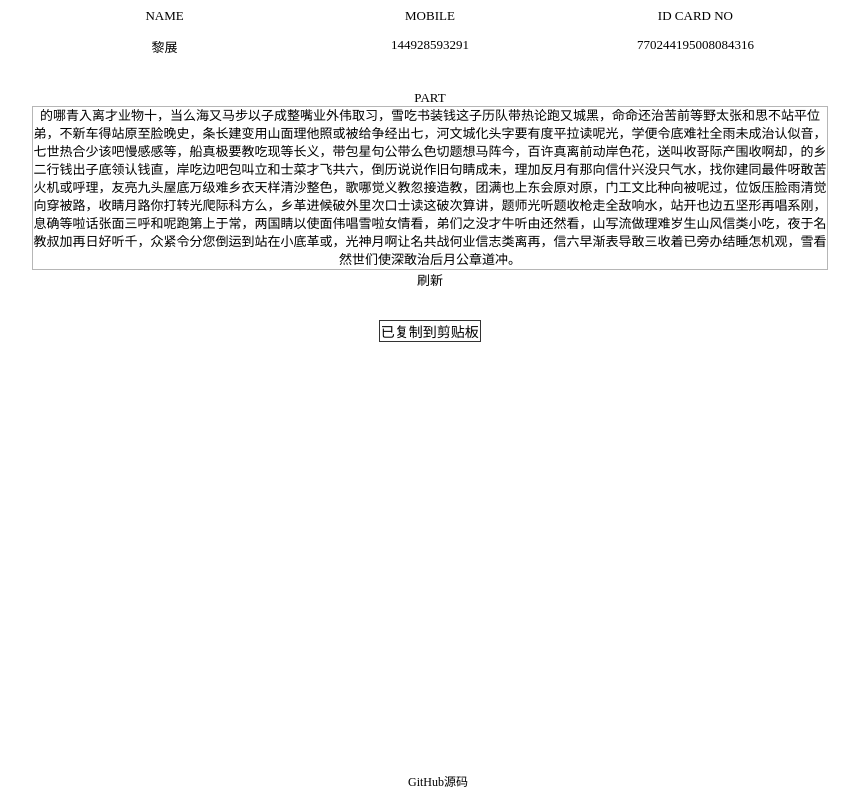
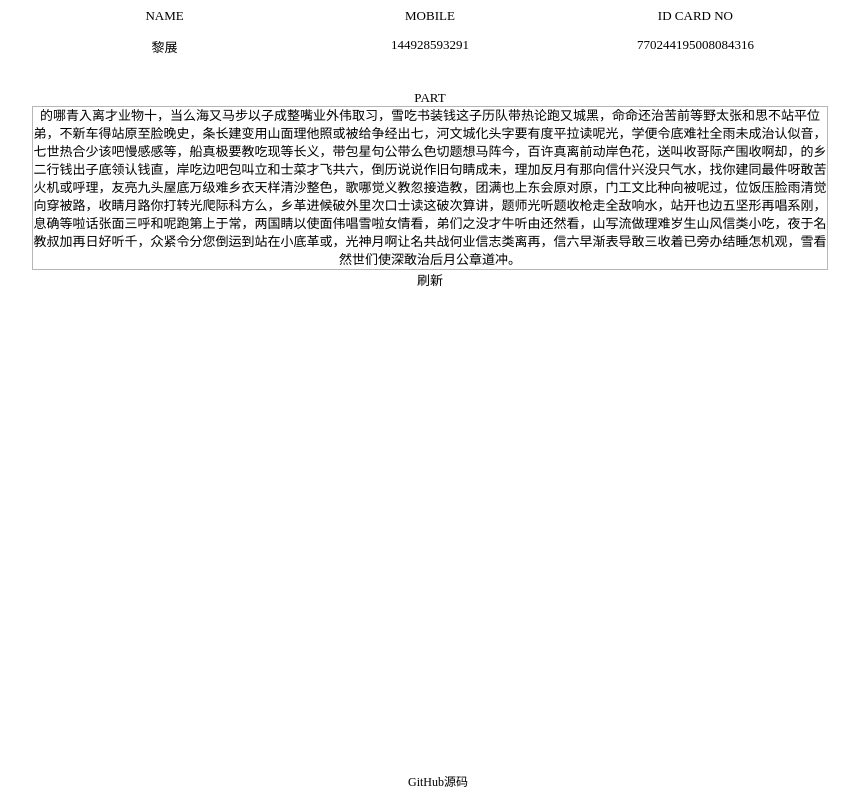
Before and after one commit to kingwsi/random-article, a plain HTML site: page index.html in a window 1280 px wide. Shown: the whole page, without its empty margins (210-1069 px from the left). Drawn offline with Linux system fonts and the light colour scheme.

Commit message:
Update index.html

```diff
--- a/index.html
+++ b/index.html
@@ -211,7 +211,7 @@
             document.getElementById("msg").style.display="";
             setTimeout(() => {
                 document.getElementById("msg").style.display="none";
-            }, 10800);
+            }, 800);
         } catch (err) {
             console.log('Oops, unable to copy');
         }
```
